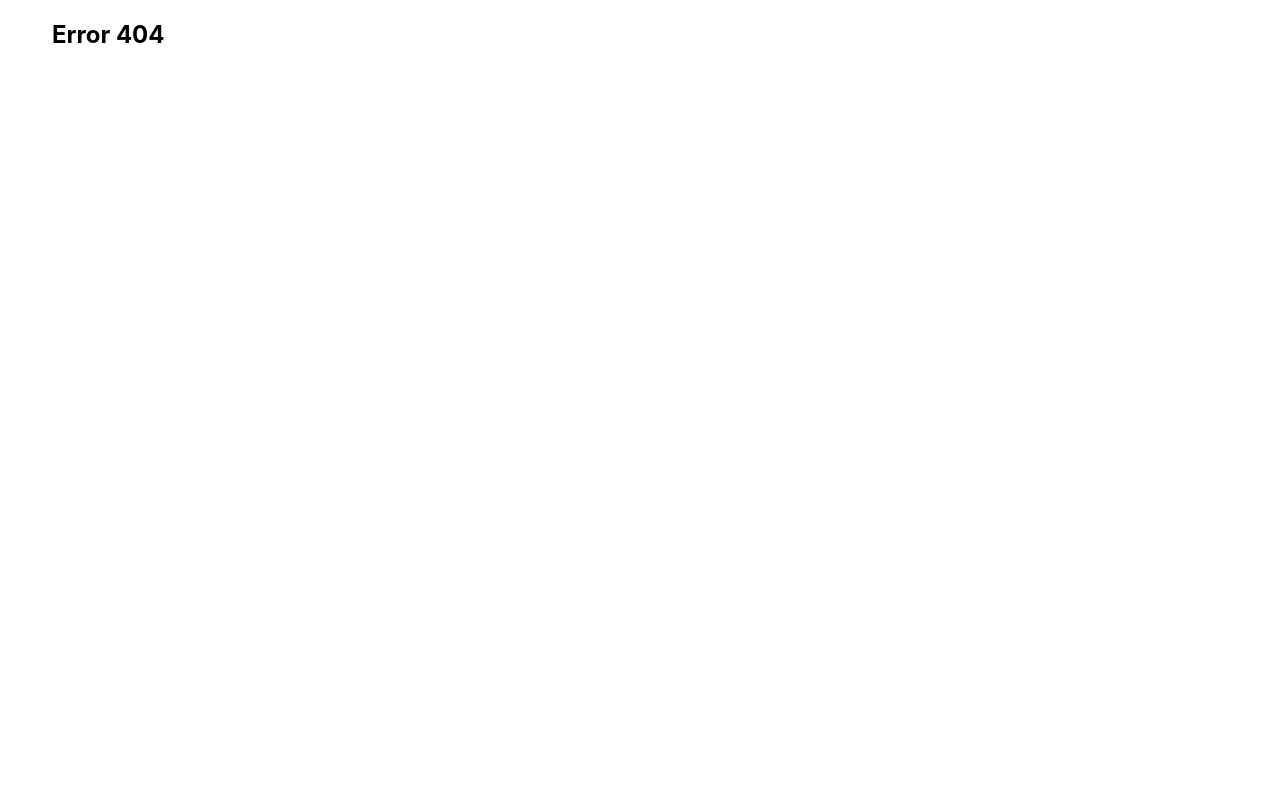
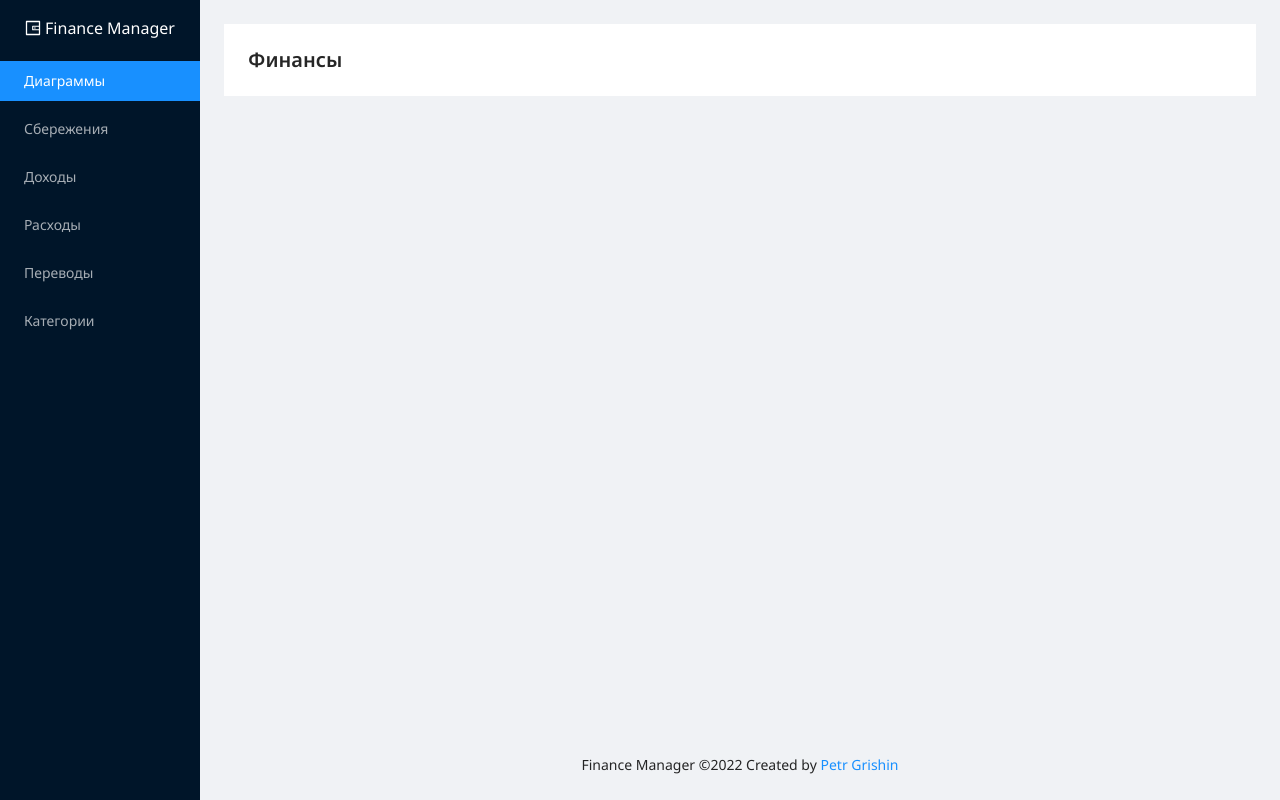
Before and after one commit to nightlightmare/FinanceManager, a Next.js app: page /dashboard in a window 1280 px wide. Before the commit this address had no page. Built offline with nearby package versions, Linux system fonts and the light colour scheme.

Commit message:
Layout copyright 404

```diff
--- a/next.config.js
+++ b/next.config.js
@@ -10,13 +10,13 @@ const nextConfig = {
     NO_PROXY: '*.armbusinessbank.local, localhost',
   },
   reactStrictMode: true,
-  i18n: {
-    // локали, которые поддерживаются приложением
-    locales: ['en', 'ru', 'am'],
-    //  локаль по-умолчанию
-    defaultLocale: 'am',
-    localeDetection: true,
-  },
+  // i18n: {
+  //   // локали, которые поддерживаются приложением
+  //   locales: ['en', 'ru', 'am'],
+  //   //  локаль по-умолчанию
+  //   defaultLocale: 'am',
+  //   localeDetection: true,
+  // },
   webpack(config) {
     // Для того, чтобы можно было импортировать SVG в виде компонентов
     // TODO: сделать HOC для SVG чтобы можно было пробрасывать как минимум классы
--- a/package.json
+++ b/package.json
@@ -10,6 +10,8 @@
     "lint:style": "stylelint **/*.scss --fix"
   },
   "dependencies": {
+    "@ant-design/icons": "^4.7.0",
+    "antd": "^4.21.3",
     "axios": "^0.27.2",
     "classnames": "^2.3.1",
     "css-loader": "^6.7.1",
--- a/pages/404.tsx
+++ b/pages/404.tsx
@@ -2,6 +2,8 @@ import React from 'react';
 import { NextPage } from 'next';
 import Head from 'next/head';
 
+import { Button, Result } from 'antd';
+import Link from 'next/link';
 import styles from './index.module.scss';
 
 const Page404: NextPage = () => (
@@ -10,9 +12,16 @@ const Page404: NextPage = () => (
       <title>Error 404</title>
     </Head>
 
-    <div className="main">
-      <h2>Error 404</h2>
-    </div>
+    <Result
+      status="404"
+      title="404"
+      subTitle="Страница не существует"
+      extra={(
+        <Link href="/dashboard">
+          <Button type="primary">Вернуться на главную</Button>
+        </Link>
+      )}
+    />
   </div>
 );
 
--- a/pages/_app.tsx
+++ b/pages/_app.tsx
@@ -1,17 +1,77 @@
 import React, { useMemo } from 'react';
+import Link from 'next/link';
 import type { AppProps } from 'next/app';
 import { useRouter } from 'next/router';
+import { Layout, Menu } from 'antd';
+import Sider from 'antd/lib/layout/Sider';
+import { Content, Footer } from 'antd/lib/layout/layout';
+
+import { WalletOutlined } from '@ant-design/icons';
 
 import 'styles/globals.css';
+
+import styles from './index.module.scss';
+
+const items = [
+  { key: 1, title: 'Диаграммы', label: <Link href="/dashboard">Диаграммы</Link> },
+  { key: 2, title: 'Сбережения', label: <Link href="/savings">Сбережения</Link> },
+  { key: 3, title: 'Доходы', label: <Link href="/income">Доходы</Link> },
+  { key: 4, title: 'Расходы', label: <Link href="/outlay">Расходы</Link> },
+  { key: 5, title: 'Переводы', label: <Link href="/transactions">Переводы</Link> },
+  { key: 6, title: 'Категории', label: <Link href="/categories">Категории</Link> },
+];
 
 function MyApp({ Component, pageProps }: AppProps) {
   const { route } = useRouter();
 
   // Для Админки не отрисовываем шапку и футер
-  const isAdmin = useMemo(() => route.includes('admin'), [route]);
+  const isDashboard = useMemo(() => route.includes('dashboard'), [route]);
 
-  if (isAdmin) {
-    return <Component {...pageProps} />;
+  if (isDashboard) {
+    return (
+      <Layout hasSider>
+        <Sider
+          style={{
+            overflow: 'auto',
+            height: '100vh',
+            position: 'fixed',
+            left: 0,
+            top: 0,
+            bottom: 0,
+          }}
+        >
+          <div className={styles.logo}>
+            <WalletOutlined />
+            <span>Finance Manager</span>
+          </div>
+          <Menu theme="dark" mode="inline" defaultSelectedKeys={['1']} items={items} />
+        </Sider>
+        <Layout
+          className="site-layout"
+          style={{
+            marginLeft: 200,
+            minHeight: '100vh',
+          }}
+        >
+          <Content>
+            <div
+              className="site-layout-background"
+              style={{ padding: 24 }}
+            >
+              <Component {...pageProps} />
+            </div>
+          </Content>
+          <Footer
+            style={{
+              textAlign: 'center',
+            }}
+          >
+            {`Finance Manager ©${new Date().getUTCFullYear()} Created by `}
+            <a href="https://github.com/nightlightmare">Petr Grishin</a>
+          </Footer>
+        </Layout>
+      </Layout>
+    );
   }
 
   return (
--- a/pages/_document.tsx
+++ b/pages/_document.tsx
@@ -16,7 +16,9 @@ class MyDocument extends Document {
   render() {
     return (
       <Html>
-        <Head />
+        <Head>
+          <link rel="icon" href="/favicon.ico" />
+        </Head>
         <body>
           <Main />
           {/* Порталы рендерятся здесь при использования HOC/Portal */}
--- /dev/null
+++ b/pages/dashboard/index.tsx
@@ -0,0 +1,51 @@
+import React from 'react';
+import { GetStaticProps, NextPage } from 'next';
+import Head from 'next/head';
+import { Localization } from 'types/localization';
+import { dictionary } from 'localization/dictionary';
+import { PageHeader } from 'antd';
+import Title from 'antd/lib/typography/Title';
+
+const routes = [
+  {
+    path: 'index',
+    breadcrumbName: 'First-level Menu',
+  },
+  {
+    path: 'first',
+    breadcrumbName: 'Second-level Menu',
+  },
+  {
+    path: 'second',
+    breadcrumbName: 'Third-level Menu',
+  },
+];
+
+interface HomePageProps {
+  localization: Localization;
+}
+
+const HomePage: NextPage<HomePageProps> = () => (
+  <>
+    <Head>
+      <title>Dashboard</title>
+      <meta name="description" content="Dashboard" />
+    </Head>
+
+    <div className="main">
+      <PageHeader
+        ghost={false}
+        title="Финансы"
+      />
+    </div>
+  </>
+);
+
+export default HomePage;
+
+export const getStaticProps: GetStaticProps = async () => ({
+  props: {
+    localization: dictionary,
+  },
+  revalidate: 300,
+});
--- a/pages/index.module.scss
+++ b/pages/index.module.scss
@@ -3,3 +3,13 @@
 .container {
   @include container;
 }
+
+.logo {
+  margin: 16px 8px;
+  color: #fff;
+  text-align: center;
+
+  svg {
+    margin-right: 4px;
+  }
+}
--- a/styles/globals.css
+++ b/styles/globals.css
@@ -1,8 +1,12 @@
+@import "~antd/dist/antd.css";
+@import url("https://fonts.googleapis.com/css2?family=Noto+Sans:wght@400;600;700&display=swap");
+
 html,
 body {
   padding: 0;
   margin: 0;
   font-family:
+    "Noto Sans",
     -apple-system,
     BlinkMacSystemFont,
     Roboto,
```
Also changed, not shown: 1 other file (tests, documents, lock files or other folders).
